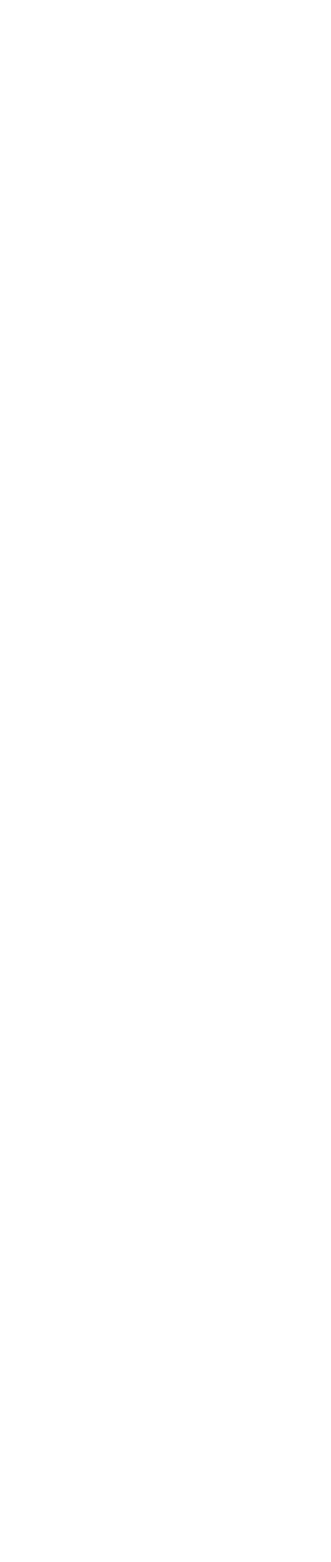
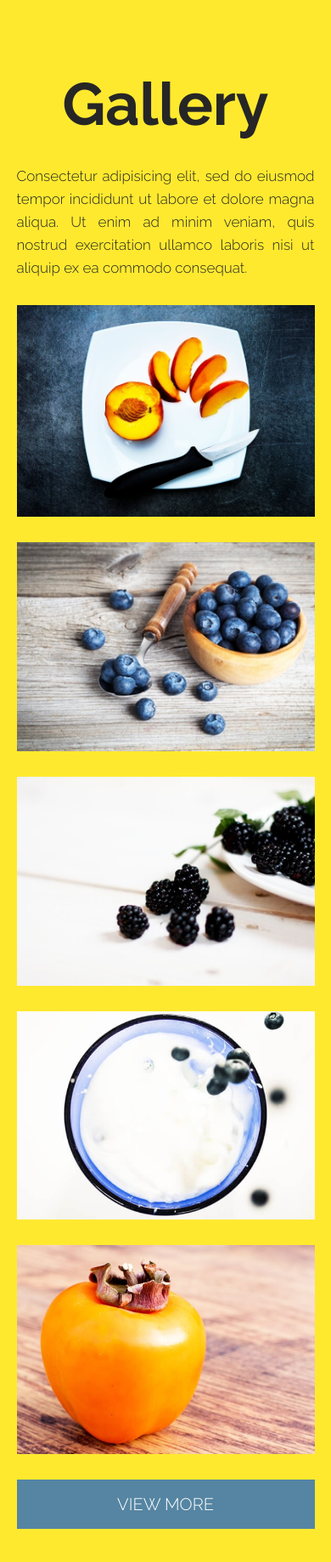
Before and after one commit to davaynamore/cahee, a website: page project/src/index.html in a window 390 px wide. Shown: the whole page at 85% size. Before the commit the page ends 844 px from the top, so only its background shows below. Drawn offline with nearby package versions, Linux system fonts and the light colour scheme; files that its build step writes are made by us from their sources.

Commit message:
geka-gallery: gallery

```diff
--- /dev/null
+++ b/project/src/partials/geka-gallery.html
@@ -0,0 +1,57 @@
+<section class="geka-gallery">
+	<div class="container container-mode">
+		<div class="row">
+			<div class="col d-flex flex-column align-items-center">
+				<h2 class="geka-gallery__title">Gallery</h2>
+				<p class="geka-gallery__text">Consectetur adipisicing elit, sed do eiusmod tempor incididunt ut labore et dolore magna aliqua. Ut enim ad minim veniam, quis nostrud exercitation ullamco laboris nisi ut aliquip ex ea commodo consequat.</p>
+				<div class="geka-gallery__gallery">
+					<div class="row gallery-mb">
+					<div class="col">
+						<div class="row">
+							<div class="col-12 gallery-mb">
+								<div class="row">
+									<div class="col-12 col-lg-8 big-image">
+										<div class="padding-hack">
+											<img src="img/gallery-item1.jpg" class="img" alt="img">
+										</div>
+									</div>
+									<div class="col-12 col-lg-4  small-image">
+										<div class="row">
+											<div class="col-12 gallery-mb">
+												<div class="padding-hack">
+													<img src="img/gallery-item2.jpg" class="img" alt="img">
+												</div>
+											</div>
+											<div class="col-12">
+												<div class="padding-hack">
+													<img src="img/gallery-item3.jpg" class="img" alt="img">
+												</div>
+											</div>
+										</div>
+									</div>
+								</div>
+							</div>
+							<div class="col-12 middle-image">
+								<div class="row">
+									<div class="col-12 col-lg-6 middle-image-mb">
+										<div class="padding-hack">
+													<img src="img/gallery-item4.jpg" class="img" alt="img">
+												</div>
+									</div>
+									<div class="col-12 col-lg-6">
+										<div class="padding-hack">
+													<img src="img/gallery-item5.jpg" class="img" alt="img">
+												</div>
+									</div>
+								</div>
+							</div>
+						</div>
+					</div>
+				</div>
+				</div>
+
+				<a href="#" class="geka-gallery__btn">view more</a>
+			</div>
+		</div>
+	</div>
+</section>
--- /dev/null
+++ b/project/src/scss/_geka-gallery.scss
@@ -0,0 +1,94 @@
+@import url('https://fonts.googleapis.com/css?family=Raleway:300,700');
+
+.geka-gallery {
+	background-color: #ffe92f;
+	.container-mode {
+		min-height: 100vh;
+		padding: 80px 0;
+	}
+
+	&__gallery {
+		width:100%;
+		@media all and (max-width:768px) {
+			width: 90%;
+		}
+	}
+
+	.padding-hack:hover {
+		opacity: .7;
+	}
+	&__text {
+		text-align: center;
+		width: 51%;
+		font-size: 17px;
+		font-family: Raleway, sans-serif;
+		font-weight: 300;
+		line-height: 27px;
+		margin-bottom: 30px;
+		@media all and (max-width:768px) {
+			width: 90%;
+			text-align: justify;
+		}
+	}
+
+	&__title {
+		font-size: 90px;
+		font-family: Raleway, sans-serif;
+		font-weight: 700;
+		margin-bottom: 30px;
+
+		@media all and (max-width:768px) {
+			font-size: 70px;
+		}
+	}
+
+	.big-image {
+		@include padding-hack(71);
+		@media all and (max-width:768px) {
+			margin-bottom: 30px;
+		}
+	}
+
+	.small-image {
+		@include padding-hack(70);
+	}
+
+	.gallery-mb {
+		margin-bottom: 30px;
+	}
+
+	.middle-image {
+		@include padding-hack(70);
+
+	}
+
+	.middle-image-mb {
+		@media all and (max-width:768px) {
+			margin-bottom: 30px;
+		}
+	}
+
+	&__btn {
+		background: #5585a2;
+		text-transform:uppercase;
+		font-size: 20px;
+		font-family: Raleway, sans-serif;
+		font-weight: 300;
+		color:white;
+		padding: 14px 40px;
+		display: inline-block;
+
+
+		@media all and (max-width:768px) {
+			width:90%;
+			text-align: center;
+		}
+
+		&:hover {
+			opacity: .7;
+			color:white;
+		}
+	}
+
+
+}
--- /dev/null
+++ b/project/src/scss/_mixins.scss
@@ -0,0 +1,23 @@
+@mixin padding-hack($padding-top: 100,$margin-bottom:0,$margin-right:0) {
+	.padding-hack {
+		position: relative;
+		padding-top:$padding-top + 0%;
+		width: 100%;
+		overflow: hidden;
+		margin-bottom: $margin-bottom + 0px;
+		margin-right:$margin-right + 0px;
+		@content;
+
+
+		& > .img {
+			position: absolute;
+			left: 0;
+			right: 0;
+			top: 0;
+			bottom: 0;
+			width: 100%;
+			height: 100%;
+			object-fit: cover;
+		}
+	}
+}
--- a/project/src/scss/style.scss
+++ b/project/src/scss/style.scss
@@ -1,2 +1,4 @@
 @import "vars";
 @import "common";
+@import "mixins";
+@import "geka-gallery";
```
Also changed, not shown: project/src/index.html (+1 -1 lines), project/src/img/gallery-item1.jpg (added), project/src/img/gallery-item2.jpg (added), project/src/img/gallery-item3.jpg (added), project/src/img/gallery-item4.jpg (added), project/src/img/gallery-item5.jpg (added).
